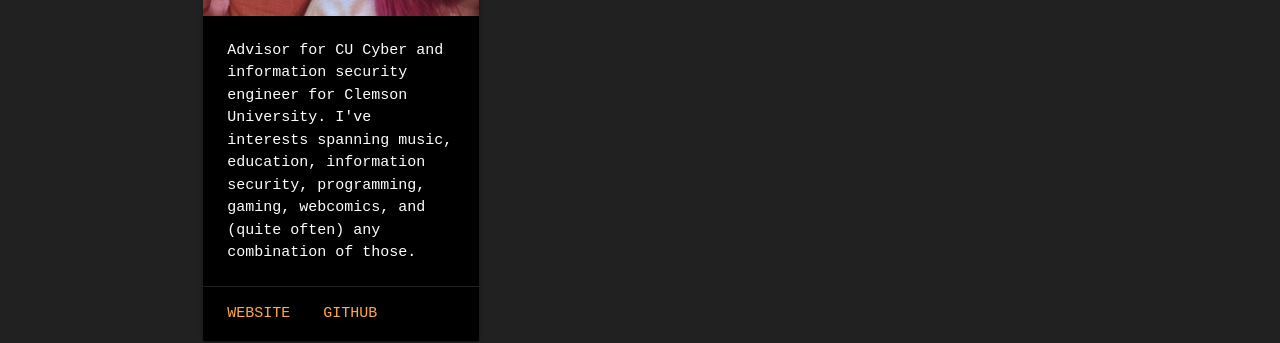
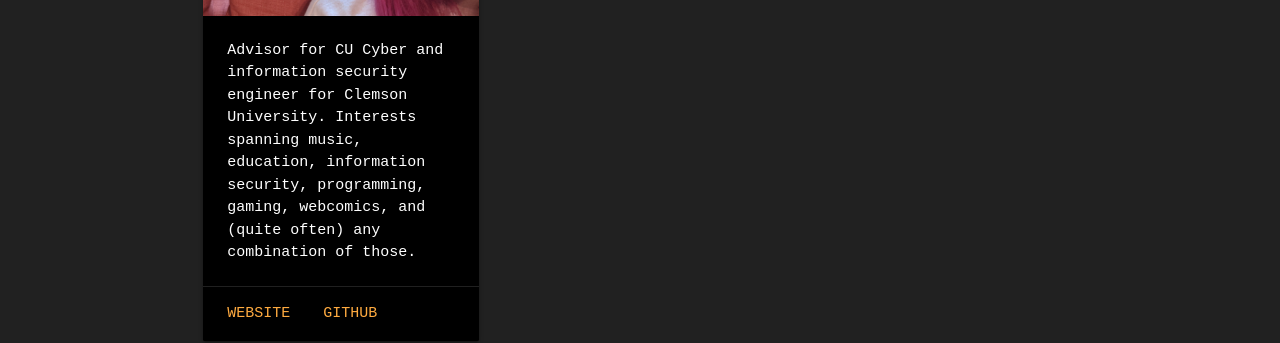
Before and after one commit to CUCyber/cuctf.io, a Jekyll site: the page built from team.html, in a window 1280 px wide and 900 px high, scrolled down 1815 px. Shown: the part 544-887 px from the top of the window. Built offline with Jekyll 4.4.1, drawn with Linux system fonts in a browser that asks for light colours; nearby versions of some CDN libraries; some web fonts are replaced; some of the changed text lies outside the part shown.

Commit message:
remove first person references in bios

```diff
--- a/team.html
+++ b/team.html
@@ -146,7 +146,7 @@
           <span class="card-title white-text"><strong>Foster</strong> McLane</span>
         </div>
         <div class="card-content white-text">
-          <p>Advisor for CU Cyber and information security engineer for Clemson University. I've interests spanning music, education, information security, programming, gaming, webcomics, and (quite often) any combination of those.</p>
+          <p>Advisor for CU Cyber and information security engineer for Clemson University. Interests spanning music, education, information security, programming, gaming, webcomics, and (quite often) any combination of those.</p>
         </div>
         <div class="card-action">
           <a rel="external noopener" target="_blank" href="https://fooster.io/">Website</a>
```
Also changed, not shown: other parts of team.html (+1 -1 lines).
